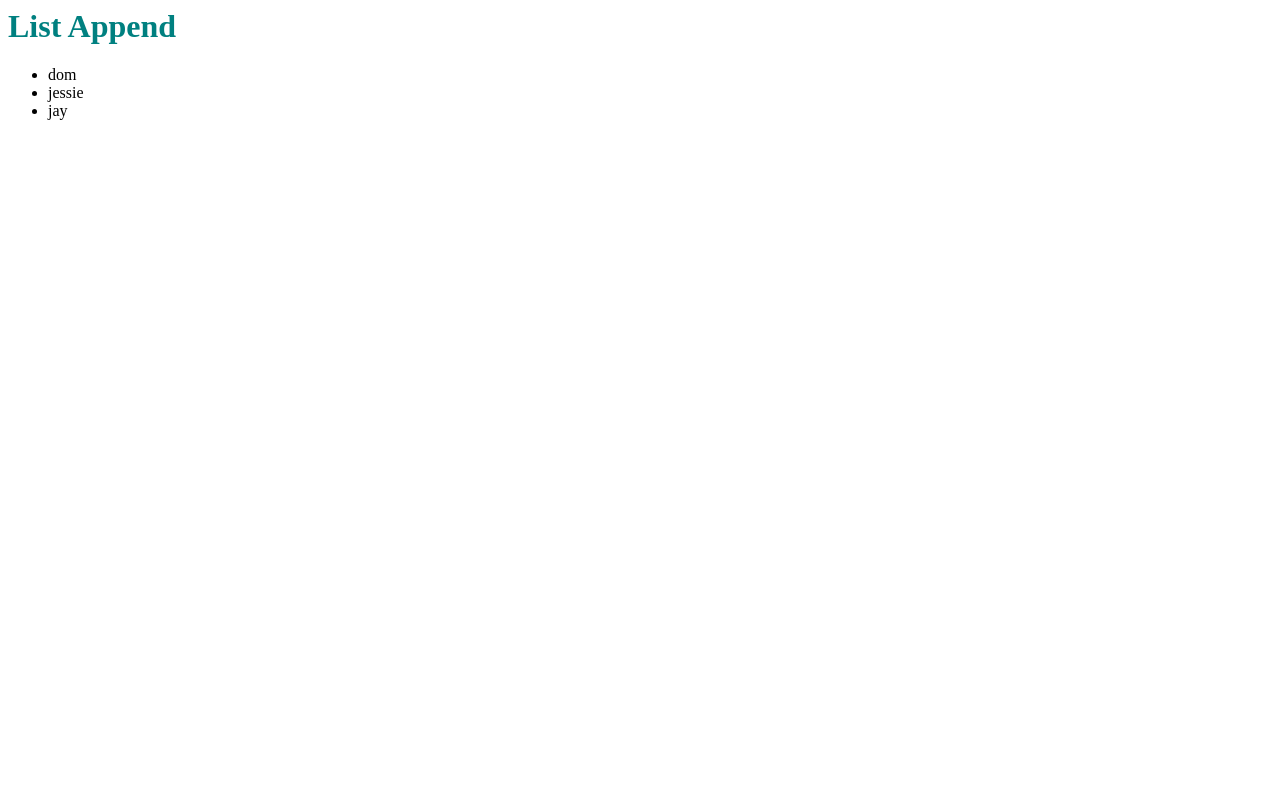
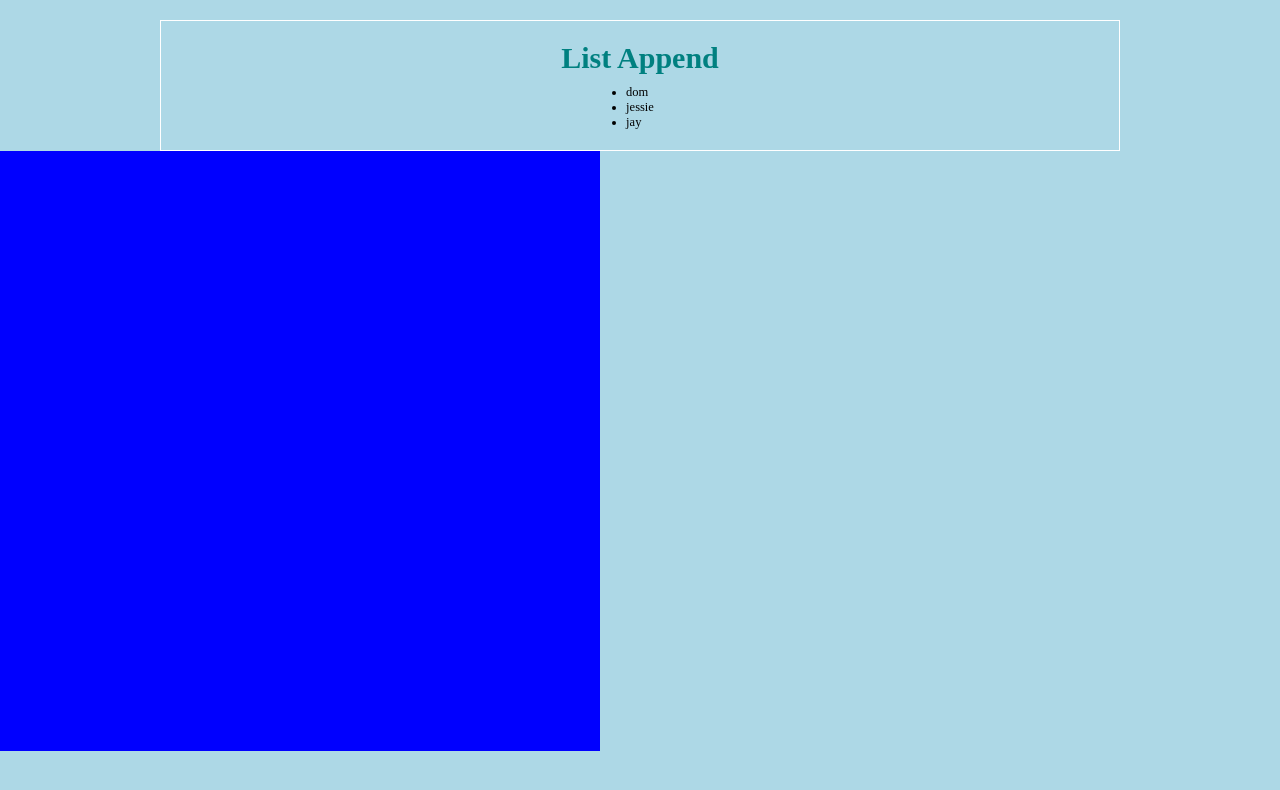
Before and after one commit to mariawenrose/appendItems, a plain HTML site: page index.html in a window 1280 px wide. Drawn offline with Linux system fonts and the light colour scheme.

Commit message:
iteration two

```diff
--- a/array-test.js
+++ b/array-test.js
@@ -1,4 +1,6 @@
-
+//-------------------------------------
+// APPEND LIST
+//-------------------------------------
 
 //creates list items - generates one list item
 function createListItem (text) {
@@ -8,21 +10,15 @@ function createListItem (text) {
 }
 // function with the arguments takes a parent and array of children, and for each child
 //in that array it's gonna append that child to the parent element
-function appendChildren (parent, children) {
-  children.forEach(function (child){
-    parent.appendChild(child)
-  });
-}
-
-// items.forEach(function(li) {
-//   myList.appendChild(li);
-// });
-
-
+// function appendChildren (parent, children) {
+//   children.forEach(function (child){
+//     parent.appendChild(child)
+//   });
+// }
 
 //we define the parent and child elements
 var myList = document.getElementById('myList');
-console.log(myList);
+// console.log(myList);
 
 var items = [
   createListItem('dom'),
@@ -31,7 +27,48 @@ var items = [
 
 ];
 
-appendChildren(myList,items);
+items.forEach(function(li) {
+  myList.appendChild(li);
+});
+
+//linked to first function
+// appendChildren(myList,items);
+
+
+//-------------------------------------
+// APPEND DIVS
+//-------------------------------------
+
+
+var element = document.createElement('div');
+
+  element.style.cssText = "width:600px; height:600px; background:blue;";
+
+  // element.onclick = function() {alert('wowee u clicked da div');};
+
+  document.getElementById('appendDivs').appendChild(element);
+
+
+
+
+
+
+
+
+
+
+
+
+
+
+
+
+
+
+
+
+
+
 
 
 
--- a/index.html
+++ b/index.html
@@ -3,18 +3,28 @@
   <meta charset="UTF-8">
   <meta name="viewport" content="width=device-width, initial-scale=1.0">
   <meta http-equiv="X-UA-Compatible" content="ie=edge">
-  <style>
-   h1 {
-     color: teal;
-   }
-  </style>
+  <link rel="stylesheet" href="style.css">
   <title>A P P E N D</title>
 </head>
 <body>
-  <h1>List Append</h1>
-  <ul id="myList">
+  <div class="container">
+    <div class="append-list wrapper">
+      <h1 class="heading-tutorial-one">List Append</h1>
+      <div class="list-one">
+        <ul id="myList">
 
-  </ul>
+        </ul>
+      </div>
+    </div>
+
+    <div id="appendDivs">
+       <!-- <div class="divOne"></div> -->
+    </div>
+
+  </div>
+
+
+
   <script src="array-test.js"></script>
 </body>
 </html>
--- /dev/null
+++ b/style.css
@@ -0,0 +1,35 @@
+* {
+  margin: 0;
+  padding: 0;
+  box-sizing: border-box;
+  font-size: 62.5%;
+}
+
+.container {
+  height: 100%;
+  width: 100%;
+  margin: 0 auto;
+  padding-top: 2rem;
+  background: lightblue;
+}
+
+.wrapper {
+  margin: auto;
+  height: auto;
+  padding: 2rem;
+  width: 75%;
+  display: flex;
+  flex-direction: column;
+  align-items: center;
+  border: 1px solid white;
+}
+
+.heading-tutorial-one{
+  font-size: 3rem;
+  color: teal;
+  margin-bottom: 1rem;
+}
+
+#myList {
+  font-size: 2rem;
+}
```
